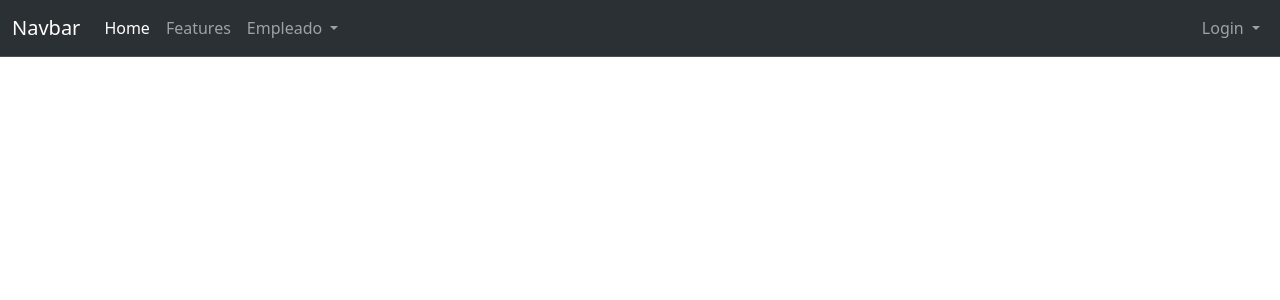
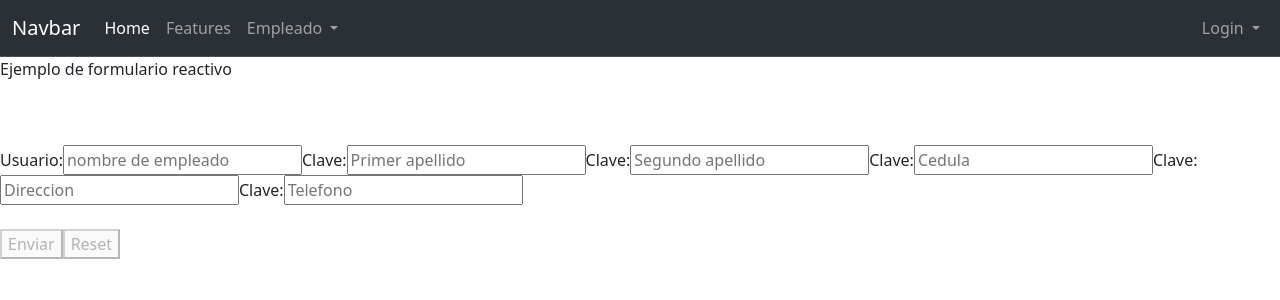
Before and after one commit to Eywen/TFM-Angular-AFAC, an Angular app: page /addCustomer in a window 1280 px wide. Before the commit this address led to /. Shown: the top 300 px of the page. Built offline with nearby package versions, Linux system fonts and the light colour scheme.

Commit message:
Added custumer add form and send boton logic #3

```diff
--- a/src/app/app-routing.module.ts
+++ b/src/app/app-routing.module.ts
@@ -1,8 +1,10 @@
 import { NgModule } from '@angular/core';
 import { RouterModule, Routes } from '@angular/router';
+import {CustomerAddComponent} from "./customer-add/customer-add.component";
 
 const routes: Routes = [
   {path:'', redirectTo:'login',pathMatch:'full'},
+  {path: 'addCustomer', component: CustomerAddComponent },
 ];
 
 @NgModule({
@@ -12,4 +14,5 @@ const routes: Routes = [
 export class AppRoutingModule { }
 
 export  const routingComponents = [
+  CustomerAddComponent
   ]
--- a/src/app/customer-add/customer-add.component.html
+++ b/src/app/customer-add/customer-add.component.html
@@ -1,49 +1,32 @@
-<form class="row g-3">
-  <div class="col-md-4">
-    <label for="validationName" class="form-label">Nombre</label>
-    <input type="text" class="form-control is-valid" id="validationName" value="Mark" required="">
-    <div class="valid-feedback">
-      Looks good!
-    </div>
+<div class="general">
+  <div>
+    <p class="titulo">Ejemplo de formulario reactivo</p>
+    <br /><br />
+    <form (submit)="sendit(loginform)" [formGroup]="loginform" >
+      <div >
+        <label> Usuario:</label>
+          <input type='text'  name='customerName' formControlName="customerName" placeholder="nombre de empleado" required/>
+        <label> Clave:</label>
+          <input type="text" name='lastName1' formControlName="lastName1" placeholder="Primer apellido" required/>
+
+        <label> Clave:</label>
+        <input type="text" name='lastName2' formControlName="lastName2" placeholder="Segundo apellido" />
+
+        <label> Clave:</label>
+        <input type="text" name='cedula' formControlName="cedula" placeholder="Cedula" required/>
+
+        <label> Clave:</label>
+        <input type="text" name='address' formControlName="address" placeholder="Direccion" required/>
+
+        <label> Clave:</label>
+        <input type="text" name='telephone' formControlName="telephone" placeholder="Telefono" required/>
+
+      </div>
+      <br />
+      <div>
+        <button type="submit" [disabled] = "!loginform.valid"> Enviar </button>
+        <button type="reset" [disabled]="loginform.pristine">Reset</button>
+      </div>
+    </form>
   </div>
-  <div class="col-md-4">
-    <label for="validationLastName1" class="form-label">Primer Apellido</label>
-    <input type="text" class="form-control is-valid" id="validationLastName1" value="Otto" required="">
-    <div class="valid-feedback">
-      Looks good!
-    </div>
-  </div>
-  <div class="col-md-4">
-    <label for="validationLastName2" class="form-label">Segundo Apellido</label>
-    <input type="text" class="form-control is-valid" id="validationLastName2" value="Otto" required="">
-    <div class="valid-feedback">
-      Looks good!
-    </div>
-  </div>
-  <div class="col-md-4">
-    <label for="validationServerCedula" class="form-label">Cedula</label>
-    <div class="input-group has-validation">
-      <input type="text" class="form-control is-invalid" id="validationServerCedula" aria-describedby="inputGroupPrepend3 validationServerCedulaFeedback" required="">
-      <div id="validationServerCedulaFeedback" class="invalid-feedback">
-        Please choose a username.
-      </div>
-    </div>
-  </div>
-  <div class="col-md-6">
-    <label for="validationAddress" class="form-label">Dirección</label>
-    <input type="text" class="form-control is-invalid" id="validationAddress" aria-describedby="validationAddressFeedback" required="">
-    <div id="validationAddressFeedback" class="invalid-feedback">
-      Please provide a valid city
-    </div>
-  </div>
-  <div class="col-md-6">
-    <label for="validationTelf" class="form-label">Teléfono</label>
-    <input type="text" class="form-control is-invalid" id="validationTelf" aria-describedby="validationTelfFeedback" required="">
-    <div id="validationTelfFeedback" class="invalid-feedback">
-      Please provide a valid city
-    </div>
-  </div>
-  <div class="col-12">
-    <button class="btn btn-primary" type="submit">Guardar</button>
-  </div>
-</form>
+</div>
--- a/src/app/customer-add/customer-add.component.ts
+++ b/src/app/customer-add/customer-add.component.ts
@@ -1,10 +1,37 @@
-import { Component } from '@angular/core';
+import { Component, Directive, HostListener, Input, OnInit } from '@angular/core';
+import {FormControl, FormGroup, Validators} from '@angular/forms';
+import {CustomerI} from "../../shared/model/customer.interface";
 
 @Component({
   selector: 'app-customer-add',
   templateUrl: './customer-add.component.html',
   styleUrls: ['./customer-add.component.css']
 })
-export class CustomerAddComponent {
+export class CustomerAddComponent implements OnInit{
+
+  loginform = new FormGroup({
+    customerName: new FormControl('',
+      [Validators.required, Validators.minLength(2)]),
+    lastName1: new FormControl('',
+      [Validators.required, Validators.minLength(4)]),
+    lastName2: new FormControl(),
+    address: new FormControl('',
+      [Validators.required, Validators.minLength(4)]),
+    cedula: new FormControl('',
+      [Validators.required, Validators.minLength(4)]),
+    telephone: new FormControl('',
+      [Validators.required, Validators.minLength(4)])
+  });
+
+  sendit(data: FormGroup){
+    /*if (data.get('customerName').hasError('required') ||
+      data.get('lastName1').hasError('required') )*/
+        console.log("Los dos campos son obligatorios", "F.E.N.W.")
+  }
+
+  constructor() { }
+
+  ngOnInit() {
+  }
 
 }
--- a/src/app/navbar/navbar.component.html
+++ b/src/app/navbar/navbar.component.html
@@ -20,7 +20,7 @@
             Empleado
           </a>
           <ul class="dropdown-menu">
-            <li><a class="dropdown-item" href="#">Crear</a></li>
+            <li><a class="dropdown-item" routerLink="addCustomer">Crear</a></li>
             <li><a class="dropdown-item" href="#">Modificar</a></li>
             <li><a class="dropdown-item" href="#">Ver</a></li>
             <li><a class="dropdown-item" href="#">Desahabilitar</a></li>
```
Also changed, not shown: src/app/app.module.ts (+6 -2 lines), src/shared/model/customer.interface.ts (added, +8 -0 lines).
